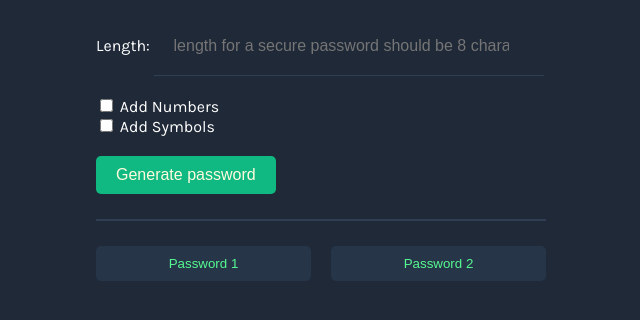
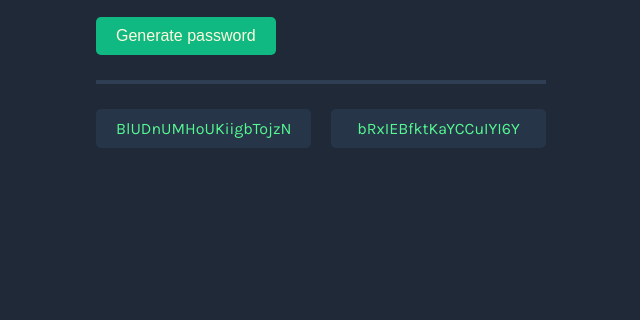
Before and after one commit to alomf/PasswordGenerator, a website built with Vite: page index.html in a window 1280 px wide. Both pictures are taken after a click on the button "Generate password". Shown: the part 214-534 px from the top of the page, without its empty margins (319-959 px from the left). Built offline with nearby package versions, Linux system fonts and the light colour scheme.

Commit message:
updated js, html and index

```diff
--- a/index.css
+++ b/index.css
@@ -29,18 +29,6 @@ p {
     color: #4ADF86;
 }
 
-#password-length{
-    margin: 20px 0 20px 0;
-    width: 350px;
-    padding: 20px;
-    font-size: 16px;
-    color: #FFFFFF;
-    background-color: #1F2937;
-    border: none;
-    border-bottom: 1px solid #2F3E53;
-    outline: none;
-}
-
 #generate-btn {
     display: block;
     margin-top: 20px;
@@ -53,7 +41,7 @@ p {
 
 }
 hr {
-    border: 1px solid #2F3E53;
+    border: 2px solid #2F3E53;
     margin: 25px 0;
 }
 
@@ -62,16 +50,13 @@ hr {
     width: auto;
 }
 
-.copy-btn {
-    width: 215px;
+.password-btn {
+    width: 175px;
     margin: 0 20px 0 0;
     padding: 10px 20px;
     border: none;
     border-radius: 5px;
     background-color: #273549;
     color: #55F991;
+    text-align: center;
 }
-
-.btn {
-    background: #273549;
-}
--- a/index.html
+++ b/index.html
@@ -10,55 +10,28 @@
 </head>
 
 <body>
+    <div class="container">
 
-        <div class="container">
         <!-- HEADING -->
         <h1>Generate a</h1>
         <span class="subheading">random password</span>
         <p>Never use an insecure password again.</p>
 
-            <!-- PASSWORD LENGTH -->
-            <label for="password-length">Length:</label>
-            <input id="password-length" type="number" min="8" placeholder="length for a secure password should be 8 characters min">
-
-            <!-- TOGGLE NUMBERS -->
-            <div class="toggle">
-                <label class="switch">
-                    <input type="checkbox" id="add-numbers">
-                    <span class="slider-round"></span>
-                </label>
-                <label class="password-content">Add Numbers</label>
-            </div>
-
-            <!-- TOGGLE SYMBOLS -->
-            <div class="toggle">
-                <label class="switch">
-                    <input type="checkbox" id="add-symbols">
-                    <span class="slider-round"></span>
-                </label>
-                <label class="password-content">Add Symbols</label>
-            </div>
-
         <!-- GENERATE PASSWORD BUTTON -->
-            <button id="generate-btn">Generate password</button>
+        <button id="generate-btn" onclick="generate()">Generate password</button>
 
         <hr>
 
         <!-- PASSWORDS ONE AND TWO -->
         <div class="password-container">
             <div class="first-password">
-                    <div class="password" id="first-password"></div>
-                    <button class="copy-btn" id="copy-btn-1">Password 1</button>
+                <div class="password-btn" id="first-password">Password</div>
             </div>
             <div class="second-password">
-                    <div class="password" id="second-password"></div>
-                    <button class="copy-btn" id="copy-btn-2">Password 2</button>
+                <div class="password-btn" id="second-password">Password</div>
             </div>
         </div>
     </div>
-
     <script src="index.js"></script>
-
 </body>
-
 </html>
--- a/index.js
+++ b/index.js
@@ -25,3 +25,28 @@ const charactersFull = [
     "~","`","!","@","#","$","%","^","&","*","(",")","_","-","+",
     "=","{","[","}","]",",","|",":",";","<",">",".","?","/"
 ]
+
+let firstPasswordEl = document.getElementById("first-password");
+let secondPasswordEl = document.getElementById("second-password");
+let generatedPassword1 = "";
+let generatedPassword2 = "";
+
+function generate() {
+    generatedPassword1 = "";
+    firstPasswordEl.textContent = "";
+    generatedPassword2 = "";
+    secondPasswordEl.textContent = "";
+    for (let i = 0; i < 20; i++) {
+        let password = Math.floor(Math.random() * characters.length);
+        generatedPassword1 += characters[password];
+
+        firstPasswordEl.textContent = generatedPassword1;
+    }
+
+    for (let i = 0; i < 20; i++) {
+        let password = Math.floor(Math.random() * charactersNumbers.length);
+        generatedPassword2 += charactersNumbers[password];
+
+        secondPasswordEl.textContent = generatedPassword2;
+    }
+}
```
Lines whose indentation alone changed are shown as unchanged.
